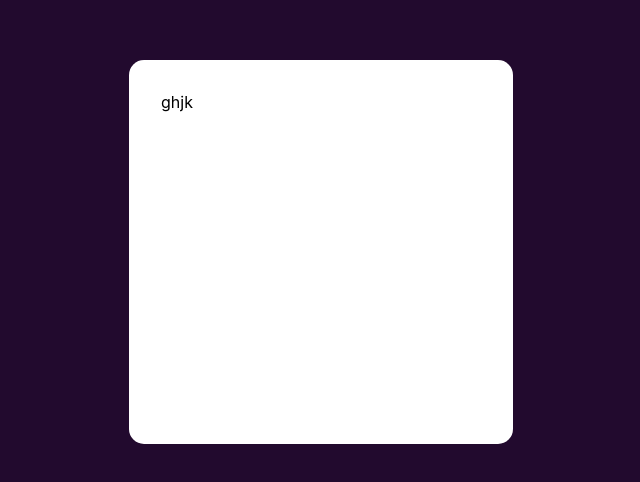
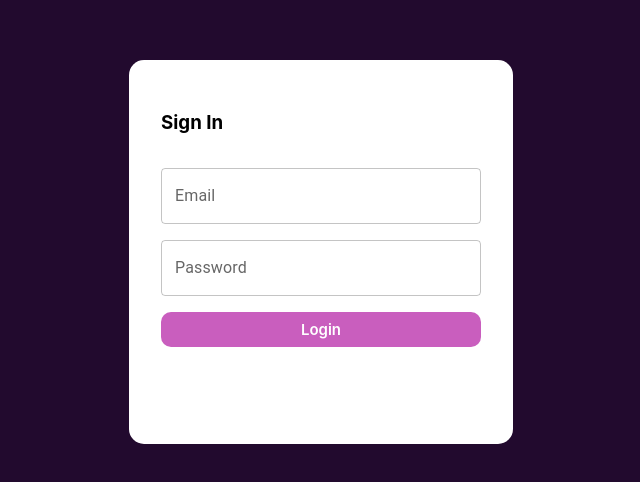
Before and after one commit to simz14/ClockWise, a React (Vite) app in the folder client/: page /login in a window 1280 px wide. Shown: the part 148-630 px from the top of the page, without its empty margins (319-959 px from the left). Built offline with nearby package versions, Linux system fonts and the light colour scheme.

Commit message:
login form validation

```diff
--- a/client/package.json
+++ b/client/package.json
@@ -17,6 +17,7 @@
     "prop-types": "^15.8.1",
     "react": "^18.2.0",
     "react-dom": "^18.2.0",
+    "react-hook-form": "^7.43.9",
     "react-router-dom": "^6.11.1",
     "styled-components": "^6.0.0-rc.1"
   },
--- /dev/null
+++ b/client/src/components/Button.jsx
@@ -0,0 +1,46 @@
+import { PropTypes } from "prop-types";
+import { styled } from "styled-components";
+
+const StyledButton = styled.div`
+  border-radius: 10px;
+  padding: 0.5rem;
+  cursor: pointer;
+  font-size: 15px;
+  font-weight: 600;
+  display: flex;
+  justify-content: center;
+  &.pink {
+    background-color: ${({ theme }) => theme.colors.brightPurple};
+    color: white;
+    transition: 0.5s ease;
+    &:hover {
+      background-color: ${({ theme }) => theme.colors.fadePurple};
+      transition: 0.5s ease;
+    }
+  }
+  &.yellow {
+    background-color: ${({ theme }) => theme.colors.lightYellow};
+    color: ${({ theme }) => theme.colors.darkPurple};
+    transition: 0.5s ease;
+    &:hover {
+      background-color: ${({ theme }) => theme.colors.yellowHover};
+      transition: 0.5s ease;
+    }
+  }
+`;
+
+const Button = ({ title, onClick, pinkButton }) => {
+  return (
+    <StyledButton className={pinkButton ? "pink" : "yellow"} onClick={onClick}>
+      {title}
+    </StyledButton>
+  );
+};
+
+Button.propTypes = {
+  title: PropTypes.string,
+  onClick: PropTypes.func,
+  pinkButton: PropTypes.bool,
+};
+
+export default Button;
--- a/client/src/components/FormWrapper.jsx
+++ b/client/src/components/FormWrapper.jsx
@@ -7,6 +7,9 @@ const StyledForm = styled.div`
   min-height: 20rem;
   padding: 2rem;
   border-radius: 15px;
+  display: flex;
+  flex-direction: column;
+  gap: 1rem;
 `;
 
 const FormWrapper = ({ children }) => {
--- a/client/src/screens/Login/components/LoginForm.jsx
+++ b/client/src/screens/Login/components/LoginForm.jsx
@@ -1,7 +1,42 @@
+import Button from "../../../components/Button";
 import FormWrapper from "../../../components/FormWrapper";
+import { TextField } from "@mui/material";
+import { useForm } from "react-hook-form";
 
 const LoginForm = () => {
-  return <FormWrapper>ghjk</FormWrapper>;
+  const {
+    register,
+    formState: { errors },
+    handleSubmit,
+  } = useForm();
+  return (
+    <FormWrapper>
+      <h3>Sign In</h3>
+      <TextField
+        {...register("email", {
+          required: "Email is required",
+          pattern: {
+            value: /^[\w-.]+@([\w-]+\.)+[\w-]{2,4}$/,
+            message: "Email is not valid",
+          },
+        })}
+        label="Email"
+        variant="outlined"
+        error={errors.email ? true : false}
+        helperText={errors.email?.message}
+      />
+      <TextField
+        {...register("password", {
+          required: "Password is required",
+        })}
+        label="Password"
+        variant="outlined"
+        error={errors.password ? true : false}
+        helperText={errors.password?.message}
+      />
+      <Button onClick={handleSubmit()} title="Login" pinkButton={true} />
+    </FormWrapper>
+  );
 };
 
 export default LoginForm;
--- a/client/src/utils/Theme/themes.js
+++ b/client/src/utils/Theme/themes.js
@@ -4,6 +4,8 @@ export const colors = {
   lightPurple: "#fef9f7",
   brightPurple: "#c95ebe",
   fadePurple: "#827089",
+  lightYellow: "#ffe4a7",
+  yellowHover: "#FFDE91",
   hover: "#412a4c",
   lightText: "white",
   darkText: "#2c1338",
```
Also changed, not shown: 1 other file (tests, documents, lock files or other folders).
